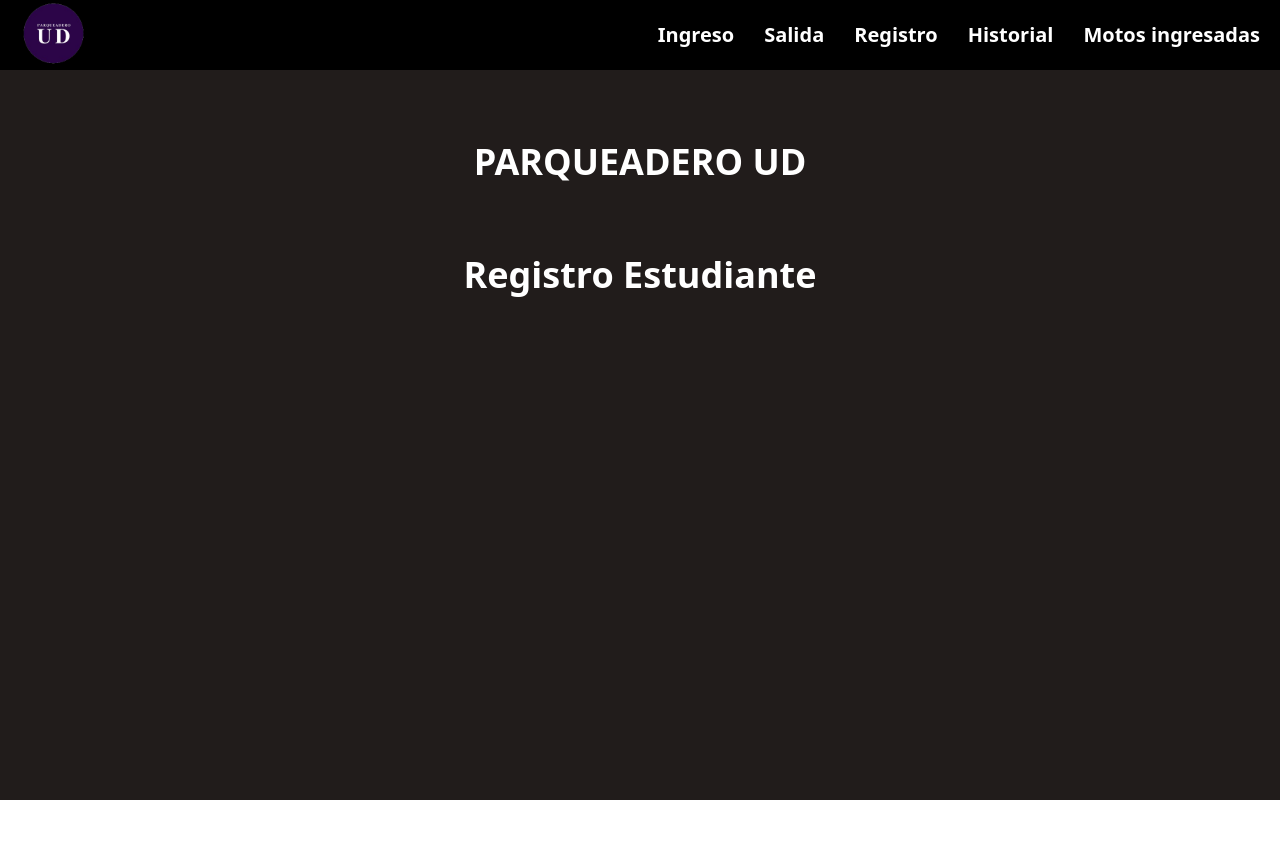
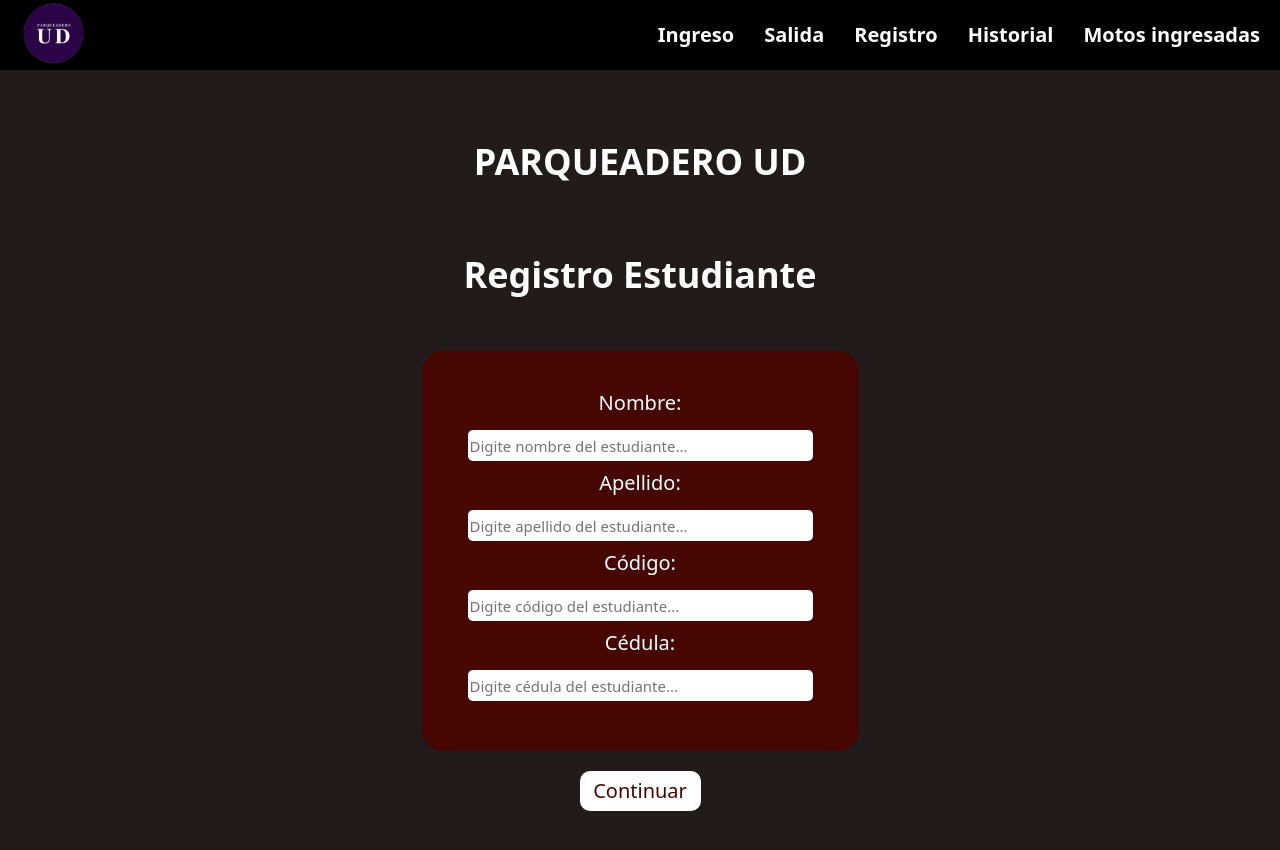
Before and after one commit to camilooorojas/control_motos, a React (Create React App) app in the folder frontend/: page /registro in a window 1280 px wide. Shown: the top 850 px of the page. Before the commit the page ends 800 px from the top, so only its background shows below. Built offline with nearby package versions, Linux system fonts and the light colour scheme.

Commit message:
Send data to students document

```diff
--- a/frontend/src/views/container/components/infoEstudiante/infoEstudiante.jsx
+++ b/frontend/src/views/container/components/infoEstudiante/infoEstudiante.jsx
@@ -8,13 +8,12 @@ function InfoEstudiante(props) {
   const { student, bikes, setBikes} = props;
 
   useEffect(() => {
-    console.log(student);
     const loadBikeInfo = async (code) => {
     const res = await axios.get(`http://localhost:4000/api/credentials/${code}`);
     setBikes(prev => [...prev, res.data]);
     }
     setBikes([]);
-     student?.credential.forEach(element => {
+      student?.credential.forEach(element => {
       loadBikeInfo(element);
     });
   }, [student, setBikes])
--- a/frontend/src/views/container/components/registroEstudiante/registroEstudiante.jsx
+++ b/frontend/src/views/container/components/registroEstudiante/registroEstudiante.jsx
@@ -1,9 +1,56 @@
+import axios from 'axios';
+import { useState } from 'react';
 import styles from './registroEstudianteStyles.module.css';
 
+
 function RegistroEstudiante() {
+  const [name, setName] = useState("");
+  const handleName = ({ target: { value } }) => setName(value);
+  const [lastName, setLastName] = useState("");
+  const handleLastName = ({ target: { value } }) => setLastName(value);
+  const [code, setCode] = useState("");
+  const handleCode = ({ target: { value } }) => setCode(value);
+  const [id, setId] = useState("");
+  const handleId = ({ target: { value } }) => setId(value);
+  const sendData = async (e) => {
+    e.preventDefault();
+    const body = {
+      cedula: id,
+      codigo: code,
+      nombre: name,
+      apellido: lastName
+    }
+    const resp = await axios.get(`http://localhost:4000/api/students/${code}`);
+    if (resp.data.length === 0) {
+      const res = await axios.post(`http://localhost:4000/api/students`, body);
+    } else {
+      console.log("Ya existe");
+    }
+
+  }
+  /* const loadStudentInfo = async (code) => {
+
+    console.log("info de res",res.data);
+    setUser(res.data);
+  } */
+
+
   return (
     <div className={styles.container}>
       <h2>Registro Estudiante</h2>
+      <form onSubmit={sendData} className={`d-flex flex-column align-items-center ${styles.form}`}>
+        <div className={styles.formContainer}>
+          <h3>Nombre:</h3>
+          <input required value={name} onChange={ handleName } className={styles.formContainer_input} type="text" placeholder='Digite nombre del estudiante...' />
+          <h3>Apellido:</h3>
+          <input required value={lastName} onChange={ handleLastName } className={styles.formContainer_input} type="text" placeholder='Digite apellido del estudiante...' />
+          <h3>Código:</h3>
+          <input required value={code} onChange={ handleCode } className={styles.formContainer_input} type="number" placeholder='Digite código del estudiante...' />
+          <h3>Cédula:</h3>
+          <input required value={id} onChange={ handleId } className={styles.formContainer_input} type="number" placeholder='Digite cédula del estudiante...' />
+        </div>
+        <button type='submit' className={styles.formContainer_button}>Continuar</button>
+      </form>
     </div>
   );
 }
--- a/frontend/src/views/container/components/registroEstudiante/registroEstudianteStyles.module.css
+++ b/frontend/src/views/container/components/registroEstudiante/registroEstudianteStyles.module.css
@@ -0,0 +1,44 @@
+.formContainer{
+  background: var(--red);
+  padding: 4rem;
+  width: 43.7rem;
+  height: auto;
+  border-radius: 2.1rem;
+  margin-top: 5rem;
+  margin-bottom: 2rem;
+}
+
+.formContainer h3{
+  color: var(--white);
+  font-size: 2rem;
+}
+
+.formContainer .formContainer_input{
+  width: 34.5rem;
+  border: none;
+  height: 3.1rem;
+  border-radius: 0.5rem;
+  font-size: 1.5rem;
+  margin-top: 1rem;
+  margin-bottom: 1rem;
+}
+
+.formContainer_button{
+  border: none;
+  width: 12.1rem;
+  height: 4rem;
+  background: var(--white);
+  color: var(--red);
+  border-radius: 1rem;
+  font-size: 2rem;
+  transition: all ease 0.3s;
+}
+.formContainer_button:hover{
+  background: rgb(204, 179, 179);
+  transform: scale(1.1);
+}
+.formContainer_button:active{
+  background: rgb(137, 108, 108);
+  color: var(--white);
+  transform: scale(0.9);
+}
```
